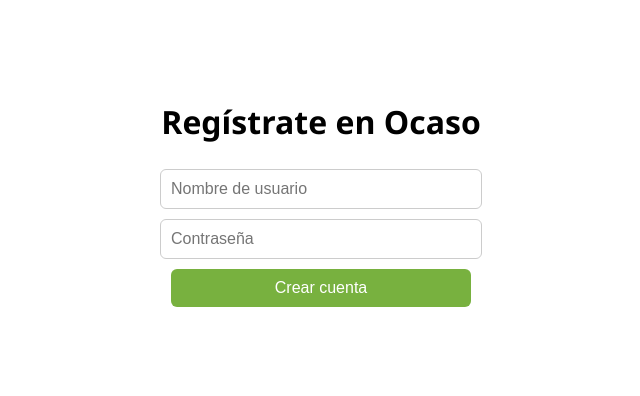
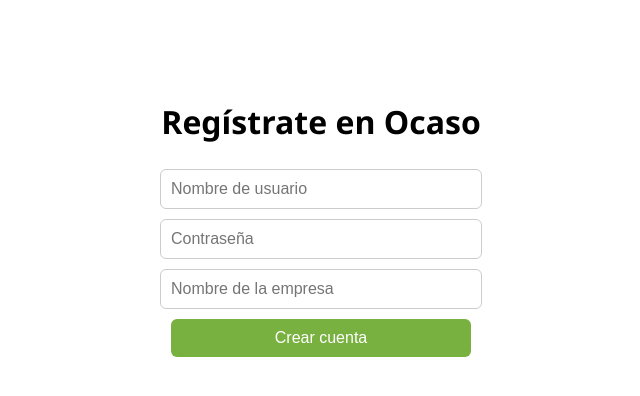
Before and after one commit to agasamue/OcasoProyect, a Flask app: page /registro in a window 1280 px wide. Shown: the top 396 px of the page, without its empty margins (319-959 px from the left). Run offline with Flask 3, Linux system fonts and the light colour scheme.

Commit message:
Update registro.html

```diff
--- a/app/templates/registro.html
+++ b/app/templates/registro.html
@@ -22,10 +22,19 @@
 </head>
 <body>
 
+  {% with messages = get_flashed_messages(with_categories=true) %}
+    {% if messages %}
+      {% for category, message in messages %}
+        <div class="flash-message flash-{{ category }}">{{ message }}</div>
+      {% endfor %}
+    {% endif %}
+  {% endwith %}
+
   <h1>Regístrate en Ocaso</h1>
   <form method="POST" action="{{ url_for('auth.registro') }}">
     <input name="username" placeholder="Nombre de usuario" required><br>
-    <input name="Contraseña" type="password" placeholder="Contraseña" required><br>
+    <input name="pin" type="password" placeholder="Contraseña" required><br>
+    <input name="empresa" placeholder="Nombre de la empresa" required><br>
     <button type="submit">Crear cuenta</button>
   </form>
 
```
